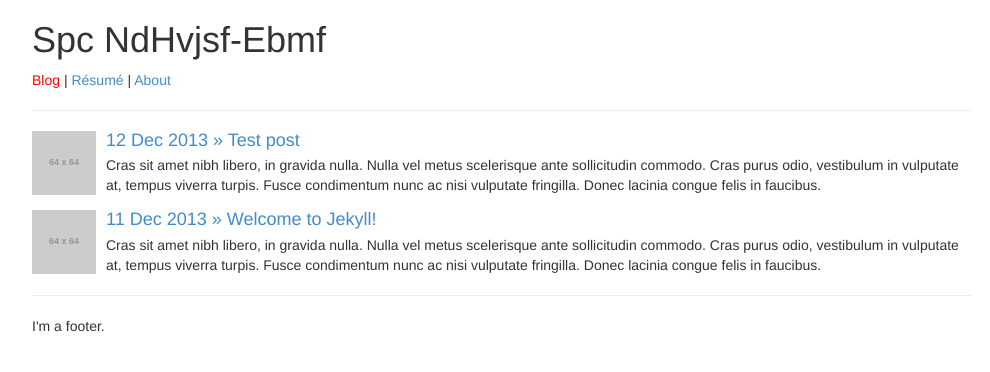
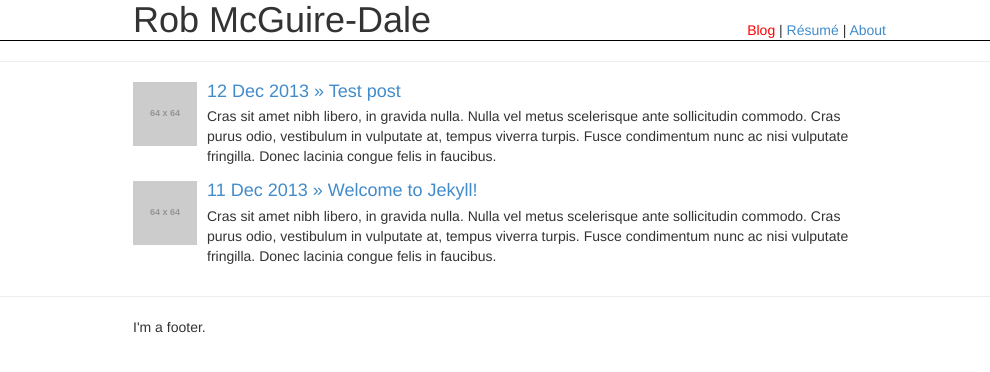
Before and after one commit to robatron/website, a Jekyll site: the page built from index.html, in a window 1280 px wide. Shown: the top 372 px of the page, without its empty margins (138-1128 px from the left). Built offline with Jekyll 4.4.1, drawn with Linux system fonts in a browser that asks for light colours; Markdown is read by kramdown in place of the engine named in the settings.

Commit message:
First pass at custom header

```diff
--- a/_config.yml
+++ b/_config.yml
@@ -5,10 +5,10 @@ pygments:   true
 
 baseurl:    ''
 
-# name:       Rob McGuire-Dale
-name:       Spc NdHvjsf-Ebmf
-# short_name: Rob M.D.
-short_name: Spc N.E.
+name:       Rob McGuire-Dale
+short_name: Rob M.D.
+# name:       Spc NdHvjsf-Ebmf
+# short_name: Spc N.E.
 
 resume:
     names:
--- a/_layouts/default.html
+++ b/_layouts/default.html
@@ -14,8 +14,9 @@
         <link rel="stylesheet" href="{{ site.baseurl }}/assets/css/syntax.css">
     </head>
 
-    <body class="container">
+    <body>
         <header>
+            <div class="header-content container">
 
                 <h1 class="title">
                     <a href="/">{{ site.name }}</a>
@@ -35,17 +36,18 @@
                     </span>
                 </nav>
 
+            </div>
         </header>
 
         <hr />
 
-        <section class="content">
+        <section class="content container">
             {{ content }}
         </section>
 
         <hr />
 
-        <footer>
+        <footer class="container">
             I'm a footer.
         </footer>
     </body>
--- a/assets/css/default.css
+++ b/assets/css/default.css
@@ -1,14 +1,74 @@
+---
+max_width: 768px
+---
+/** Default styles
+
+    This file is templated like any other file. Use Jekyll variables in front-
+    matter section above.
+
+
+    Bootstrap Media Query Reference
+    -------------------------------
+    Media queries used by Bootstrap.
+    http://getbootstrap.com/css/#grid
+
+    - Extra small devices (phones, less than 768px)
+
+        (No media query since this is the default in Bootstrap)
+
+
+    - Small devices (tablets, 768px and up)
+
+        @media (min-width: @screen-sm-min) { ... }
+
+
+    - Medium devices (desktops, 992px and up)
+
+        @media (min-width: @screen-md-min) { ... }
+
+
+    - Large devices (large desktops, 1200px and up)
+
+        @media (min-width: @screen-lg-min) { ... }
+*/
+
+/* Global */
 body {
     /*background-image: url('/assets/img/squairy-light.png');*/
-    max-width: 970px;
 }
 
-/* Header */
+.container {
+    max-width: {{ page.max_width }};
+}
+
+/** Header
+    ====== */
+
+/** Default
+    ------- */
+header {
+    border-bottom: 1px solid black;
+}
+
+header .header-content {
+    position: relative;
+}
+
+header .title {
+    display: inline;
+}
 header .title a,
 header .title a:hover  {
     color: #333;
     text-decoration: none;
 }
+
+header nav {
+    display: inline;
+    position: absolute;
+    bottom: 0;
+    right: 0;
+}
 header nav span.active a {
     color: red;
 }
```
Lines whose indentation alone changed are shown as unchanged.
